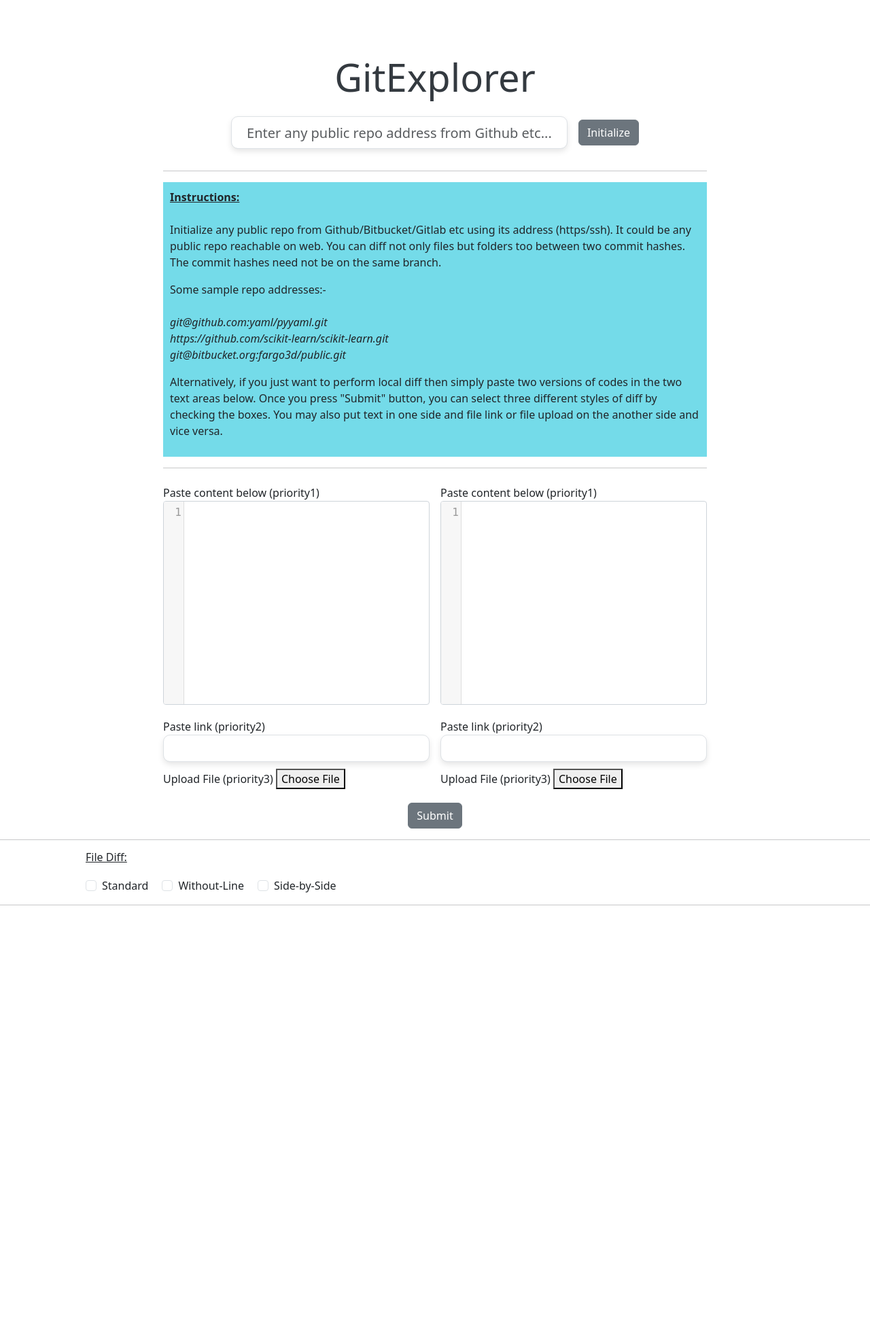
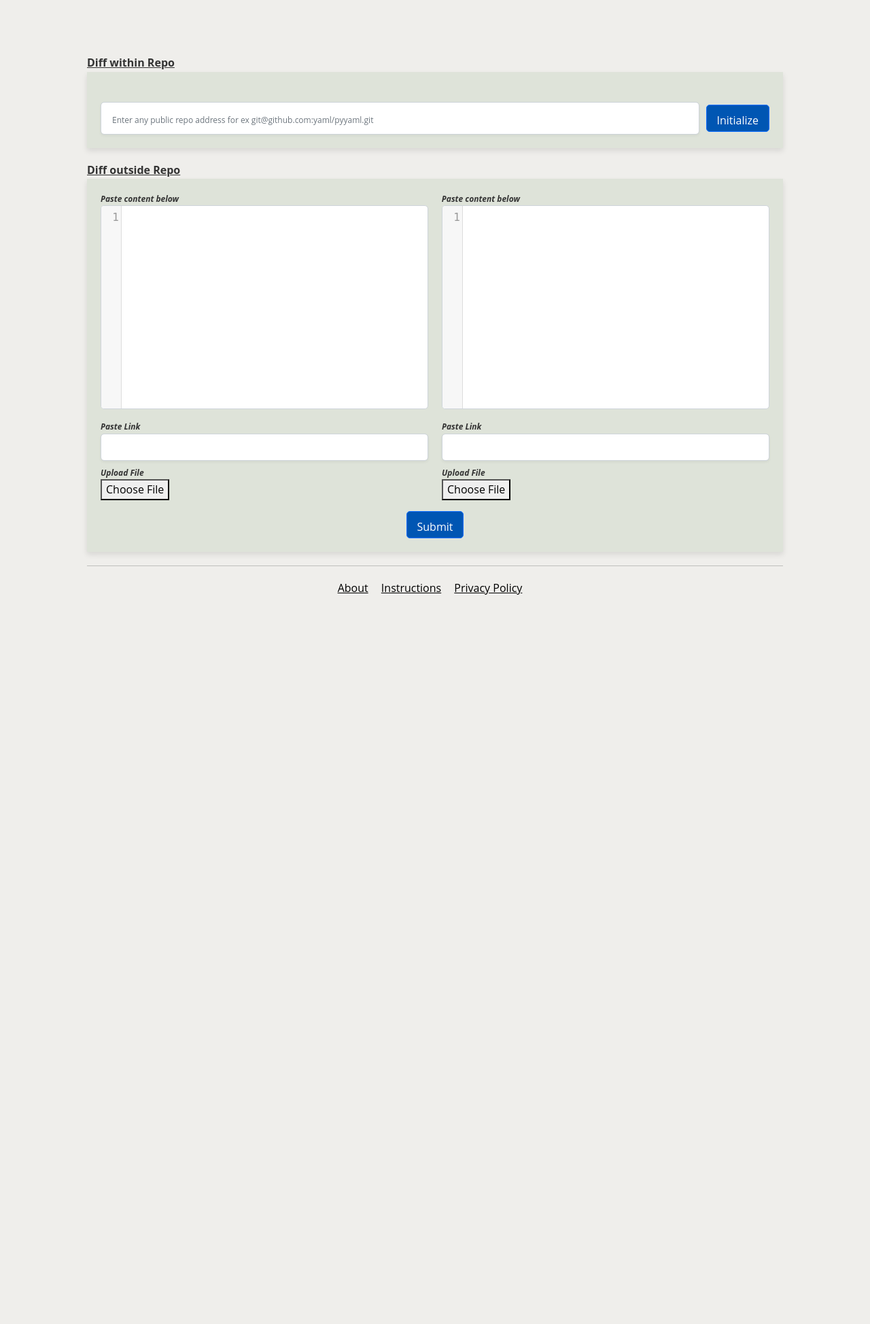
Before and after one commit to maddytae/gitexplorer, a Flask app: page / in a window 1280 px wide. Shown: the whole page at 68% size. After the commit the page ends 875 px from the top, so only its background shows below. Run offline with Flask 3, Linux system fonts and the light colour scheme.

Commit message:
saving work

```diff
--- a/static/styles.css
+++ b/static/styles.css
@@ -1,63 +1,117 @@
-
-.main-page body {
-    background-color: #f8f9fa; /* Light background color */
-}
-.main-page .display-4 {
-    color: #343a40; /* Dark text for contrast */
-}
-.main-page .form-control {
-    box-shadow: 0 4px 8px rgba(0, 0, 0, 0.1); /* Subtle shadow around input */
-    border-radius: 10px; /* Rounded borders for input */
-}
-.main-page .btn-primary {
-    border-radius: 10px; /* Rounded borders for button */
+.main-page {
+    background-color: #efeeeb; /* Soft pastel blue background */
+    font-family: 'Open Sans', sans-serif;
 }
 
+.main-page .display-4 {
+    color: #40343f;
+    margin-bottom: 1em;
+}
+
+.main-page .form-control {
+    box-shadow: 0 2px 4px rgba(0, 0, 0, 0.05);
+    border-radius: 5px;
+    border: 1px solid #ced4da;
+}
+
+.main-page .btn-primary {
+    background-color: #0056b3;
+    color: white;
+    border-radius: 5px;
+    padding: 10px 15px;
+}
+
+.main-page .btn-primary:hover {
+    background-color: #004494;
+}
 
 .custom-bg {
-    background-color: #f8f9fa; /* Light grey background */
-    /* border-radius: 15px; */
+    background-color: hwb(90 85% 11%); /* Light background for inner sections */
     padding: 20px;
-    box-shadow: 0 4px 8px rgba(0, 0, 0, 0.1); /* subtle shadow for depth */
-    margin-bottom: 20px; /* Adds space between custom-bg sections */
+    box-shadow: 0 4px 8px rgba(0, 0, 0, 0.1);
+    margin-bottom: 20px;
 }
 
 .custom-bg-alt {
     background-color: #e9ecef; /* Slightly different background color */
-    padding: 5px; /* Significantly reduced padding */
+    padding: 5px;
 }
 
 .heading-margin {
-    margin-bottom: 0; /* Remove bottom margin of the heading */
+    margin-bottom: 1em;
 }
 
 .form-check {
-    margin-bottom: 0; /* Reduce margin for form-check elements */
+    margin-bottom: 0;
 }
 
-/* Additional style to ensure CodeMirror aligns text to the left */
 .CodeMirror {
     text-align: left;
-    direction: ltr; /* Left-to-right text direction */
-    height: 60rem;
+    direction: ltr;
+    height: auto;
     border: 1px solid #ced4da;
-    border-radius: 0.25rem;
+    border-radius: 5px;
 }
 
 .iframe-container {
-    display: flex;
-    justify-content: center;
-    align-items: center;
     width: 100%;
+    margin-top: 20px;
 }
 
 #diffFrame {
-    width: 80%; /* Adjust the width as needed */
+    width: 100%;
     height: 600px;
     border: none;
-    display: block; /* Ensure it's not set to none */
 }
 
 .main-page .form-control, .main-page .btn-primary {
-    height: 40px; /* Example height, adjust as needed */
+    height: 40px;
 }
+
+.custom-placeholder::placeholder {
+    font-size: 12px; /* Example size, adjust as needed */
+    color: #6c757d; /* Placeholder text color, adjust if needed */
+}
+
+
+
+body {
+    font-family: Arial, sans-serif;
+    line-height: 1.6;
+    color: #333;
+}
+
+.container {
+    width: 80%;
+    margin: auto;
+    padding: 20px;
+}
+
+header h1 {
+    color: #0056b3;
+}
+
+.last-updated {
+    font-style: italic;
+    color: #555;
+}
+
+section h2 {
+    color: #004494;
+}
+
+footer {
+    margin-top: 20px;
+    padding-top: 20px;
+    border-top: 1px solid #ccc;
+    text-align: center;
+}
+
+footer a {
+    color: #0056b3;
+    text-decoration: none;
+}
+
+footer a:hover {
+    text-decoration: underline;
+}
--- a/templates/checkbox_files.html
+++ b/templates/checkbox_files.html
@@ -1,19 +1,19 @@
 <!-- Checkbox within a custom background -->
+<div class="custom-bg">
     <div class="row">
-    <!-- Second box with three checkboxes -->
-    <div class="col-md-12" style="padding-left: 10px;">
+        <div class="col-md-12">
             <h6 class="heading-margin" style="text-decoration: underline; margin-bottom: 20px;">File Diff:</h6>
 
             <!-- Inline container for checkboxes -->
-        <div style="display: flex; justify-content: start; align-items: center;">
+            <div class="d-flex justify-content-start align-items-center">
                 <!-- Code Checkbox -->
-            <div class="form-check" style="margin-right: 20px;">
+                <div class="form-check mr-3">
                     <input class="form-check-input" type="checkbox" id="showCodeCheckbox" data-url="{{ diff_files['line_diff'] }}">
                     <label class="form-check-label" for="showCodeCheckbox">Standard</label>
                 </div>
 
                 <!-- Code (w/o line) Checkbox -->
-            <div class="form-check" style="margin-right: 20px;">
+                <div class="form-check mr-3">
                     <input class="form-check-input" type="checkbox" id="showCodeWoLineCheckbox" data-url="{{ diff_files['no_line_diff'] }}">
                     <label class="form-check-label" for="showCodeWoLineCheckbox">Without-Line</label>
                 </div>
@@ -26,3 +26,4 @@
             </div>
         </div>
     </div>
+</div>
--- /dev/null
+++ b/templates/file_comparison_section.html
@@ -0,0 +1,63 @@
+<!-- File Comparison Section -->
+
+<label for="sshAddress" style="font-weight: bold; text-decoration: underline; font-size: 16px; display: block;text-align: left;">
+    Diff outside Repo
+</label>
+<!-- File Comparison Section -->
+<div class="custom-bg">
+    <form method="post" enctype="multipart/form-data">
+        <div style="display: flex; justify-content: space-between;">
+            <!-- Textarea for the first code snippet -->
+            <div style="width: 49%; margin-right: 1rem;">
+                <label for="code1" style="text-align: left; display: block; font-weight: bold; font-style: italic; font-size: 12px">
+                    Paste content below
+                </label>
+                <textarea id="code1" name="code1" class="form-control" style="height: 150px; resize: none;">{{ code1 }}</textarea>
+            </div>
+
+            <!-- Textarea for the second code snippet -->
+            <div style="width: 49%;">
+                <label for="code2" style="text-align: left; display: block; font-weight: bold; font-style: italic; font-size: 12px">
+                    Paste content below
+                </label>
+                <textarea id="code2" name="code2" class="form-control" style="height: 150px; resize: none;">{{ code2 }}</textarea>
+            </div>
+        </div>
+        <div class="d-flex justify-content-between mt-3">
+            <!-- File upload/link for the first input -->
+            <div class="flex-fill mr-2" style="padding-right: 10px;">
+                <label for="newInput1" style="text-align: left; display: block; font-weight: bold; font-style: italic; font-size: 12px">
+                    Paste Link
+                </label>
+                <input type="text" class="form-control" id="newInput1" name="newInput1" value="{{ newInput1 }}">
+                <div class="mt-2" style="text-align: left;">
+                    <label for="fileUpload1" style="text-align: left; display: block; font-weight: bold; font-style: italic; font-size: 12px">
+                        Upload File
+                    </label>
+                    <button type="button" onclick="document.getElementById('fileUpload1').click();">Choose File</button>
+                    <span id="file-upload-status1">{{ uname1 }}</span>
+                    <input type="file" id="fileUpload1" name="fileUpload1" style="display: none;" onchange="updateFileName1()">
+                </div>
+            </div>
+            <!-- File upload/link for the second input -->
+            <div class="flex-fill ml-2" style="padding-left: 10px;">
+                <label for="newInput2" style="text-align: left; display: block; font-weight: bold; font-style: italic; font-size: 12px">
+                    Paste Link
+                </label>
+                <input type="text" class="form-control" id="newInput2" name="newInput2" value="{{ newInput2 }}">
+                <div class="mt-2" style="text-align: left;">
+                    <label for="fileUpload2" style="text-align: left; display: block; font-weight: bold; font-style: italic; font-size: 12px">
+                        Upload File
+                    </label>
+                    <button type="button" onclick="document.getElementById('fileUpload2').click();">Choose File</button>
+                    <span id="file-upload-status2">{{ uname2 }}</span>
+                    <input type="file" id="fileUpload2" name="fileUpload2" style="display: none;" onchange="updateFileName2()">
+                </div>
+            </div>
+        </div>
+        <!-- Submit button -->
+        <div class="mt-3 text-center">
+            <button type="submit" class="btn btn-primary">Submit</button>
+        </div>
+    </form>
+</div>
--- /dev/null
+++ b/templates/form_section.html
@@ -0,0 +1,16 @@
+<!-- Form for entering repository address -->
+<label for="sshAddress" style="font-weight: bold; text-decoration: underline; font-size: 16px; display: block;text-align: left;">
+    Diff within Repo
+</label>
+<div class="custom-bg">
+
+    <form method="post" class="mt-4">
+        <!-- Label for the form -->
+
+        <div class="form-group d-flex justify-content-between align-items-center">
+            <input type="text" class="form-control form-control-lg mr-2 custom-placeholder" id="sshAddress" name="sshAddress"
+            placeholder="Enter any public repo address for ex git@github.com:yaml/pyyaml.git">
+               <button type="submit" class="btn btn-primary" style="margin-left: 10px;">Initialize</button>
+        </div>
+    </form>
+</div>
--- a/templates/main.html
+++ b/templates/main.html
@@ -12,100 +12,38 @@
     </div>
     {% endif %}
 
-    <div class="text-center" style="padding-top: 10vh; max-width: 600px; margin: auto;">
-        <h1 class="display-4 mb-4">GitExplorer</h1>
-        <form method="post" class="mt-4">
-            <div class="form-group d-flex justify-content-between align-items-center" style="width: 100%;">
-                <input type="text" class="form-control form-control-lg mr-4 border-radius" id="sshAddress"
-                    name="sshAddress" placeholder="Enter any public repo address from Github etc..." style="text-align: center;
-                       flex-grow: 1; margin-right: 1rem;">
+    <!-- Main content area -->
+    <div class="text-center" style="padding-top: 10vh; max-width: 80%; margin: auto;">
+        <!-- Form Section -->
+        {% include 'form_section.html' %}
 
-                <!-- Updated Initialize button with btn-secondary class -->
-                <button type="submit" class="btn btn-secondary">Initialize</button>
-            </div>
-        </form>
+        <!-- File Comparison Section -->
+        {% include 'file_comparison_section.html' %}
+
+
+        <!-- Checkbox Files Section, included conditionally -->
+        {% if show_checkbox_page %}
+        {% include 'checkbox_files.html' %}
+    <!-- IFrame Container -->
+    <div class="iframe-container">
+        <iframe id="diffFrame" width="100%" height="600px"></iframe>
     </div>
 
-    <div class="text-center" style="padding-top: 2vh; max-width: 800px; margin: auto;">
-        <hr> <!-- First horizontal line -->
-
-        <!-- Div with left-aligned text and a soft background color -->
-        <div style="text-align: left; background-color: rgba(44, 200, 221, 0.653); padding: 10px;">
-            <u><strong>Instructions:</strong></u><br><br>
-            <p>Initialize any public repo from Github/Bitbucket/Gitlab etc using its address (https/ssh). It could be any public repo reachable on web. You can diff not only files but folders too between two commit hashes. The commit hashes need not be on the same branch.</p>
-
-            <p>Some sample repo addresses:-<br><br>
-                <em>git@github.com:yaml/pyyaml.git</em><br>
-                <em>https://github.com/scikit-learn/scikit-learn.git</em><br>
-                <em>git@bitbucket.org:fargo3d/public.git</em>
-                </p>
-
-            <p>Alternatively, if you just want to perform local diff then simply paste two versions of codes in the two text areas below. Once you press "Submit" button, you can select three different styles of diff by checking the boxes. You may also put text in one side and file link or file upload on the another side and vice versa.</p>
-        </div>
-
-        <hr> <!-- Second horizontal line -->
+        {% endif %}
+        <hr>
+    </div>
 
 
 
 
+        <!-- Footer Links -->
+<!-- Footer Links -->
+<div class="footer-links" style="text-align: center; margin-top: 20px; padding-bottom: 20px;">
+    <a href="/about" style="margin-right: 15px; color: black;">About</a>
+    <a href="{{ url_for('main.instructions') }}" style="margin-right: 15px; color: black;">Instructions</a>
+    <a href="{{ url_for('main.privacy_policy') }}" style="margin-right: 15px; color: black;">Privacy Policy</a>
+</div>
 
-
-        <form method="post" class="mt-4" enctype="multipart/form-data">
-            <div style="display: flex; justify-content: space-between;">
-                <div style="width: 49%; margin-right: 1rem;">
-                    <label for="code1" style="display: block; text-align: left;">Paste content below (priority1)</label>
-                    <textarea id="code1" name="code1">{{ code1 }}</textarea>
-                </div>
-                <div style="width: 49%;">
-                    <label for="code2" style="display: block; text-align: left;">Paste content below (priority1)</label>
-                    <textarea id="code2" name="code2">{{ code2 }}</textarea>
-                </div>
-            </div>
-
-            <div style="display: flex; justify-content: space-between; margin-top: 20px;">
-                <!-- File Upload for Input 1 -->
-                <div style="width: 49%; margin-right: 1rem;">
-                    <label for="newInput1" style="display: block; text-align: left;">Paste link (priority2)</label>
-                    <input type="text" class="form-control" id="newInput1" name="newInput1" value="{{newInput1}}">
-                    <div style="margin-top: 10px; text-align: left;">
-                        <label for="fileUpload1">Upload File (priority3)</label>
-                        <button type="button" onclick="document.getElementById('fileUpload1').click();">Choose File</button>
-                        <span id="file-upload-status1">{{ uname1 }}</span>
-                        <input type="file" id="fileUpload1" name="fileUpload1" style="display: none;" onchange="updateFileName1()">
-                    </div>
-                </div>
-
-                <!-- File Upload for Input 2 -->
-                <div style="width: 49%;">
-                    <label for="newInput2" style="display: block; text-align: left;">Paste link (priority2)</label>
-                    <input type="text" class="form-control" id="newInput2" name="newInput2" value="{{newInput2}}">
-                    <div style="margin-top: 10px; text-align: left;">
-                        <label for="fileUpload2">Upload File (priority3)</label>
-                        <button type="button" onclick="document.getElementById('fileUpload2').click();">Choose File</button>
-                        <span id="file-upload-status2">{{ uname2 }}</span>
-                        <input type="file" id="fileUpload2" name="fileUpload2" style="display: none;" onchange="updateFileName2()">
-                    </div>
-                </div>
-            </div>
-
-            <!-- Updated Submit button with btn-secondary class -->
-            <div style="margin-top: 20px;">
-                <button type="submit" class="btn btn-secondary">Submit</button>
-            </div>
-        </form>
-    </div>
-
-    {% if show_checkbox_page %}
-    <hr> <!-- Horizontal Divider -->
-    <div style="margin-left: 10%; margin-right: 10%;">
-        {% include 'checkbox_files.html' %}
-    </div>
-    <hr> <!-- Horizontal Divider -->
-    {% endif %}
-
-    <div class="iframe-container">
-        <iframe id="diffFrame" width="100%" height="600px"></iframe>
-    </div>
 
     <script src="{{ url_for('static', filename='scripts.js') }}"></script>
 </div>
```
Also changed, not shown: app/main_route.py (+11 -1 lines), templates/instructions.html (added, +23 -0 lines), templates/privacy_policy.html (added, +48 -0 lines), static/logo.jpg (added). Lines whose indentation alone changed are shown as unchanged.
